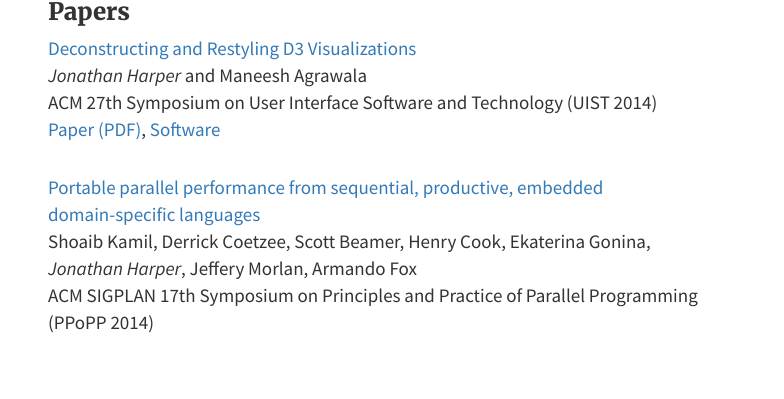
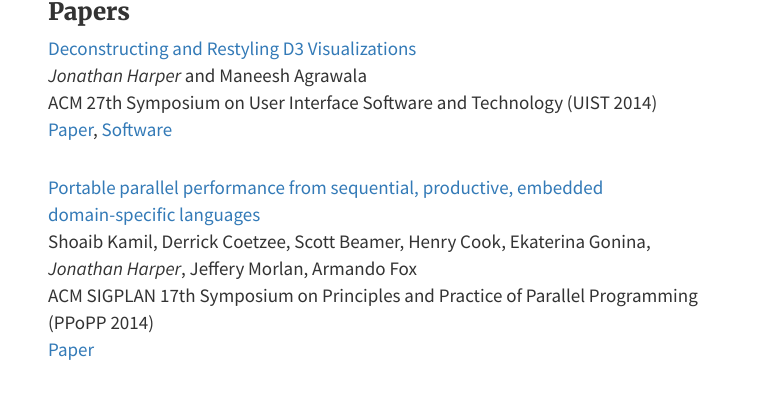
Before and after one commit to harperj/harperj.github.io, a Jekyll site: the page index.html, which Jekyll copies as it is, in a window 1280 px wide. Shown: the part 232-631 px from the top of the page, without its empty margins (247-1031 px from the left). Built offline with Jekyll 4.4.1, drawn with Linux system fonts in a browser that asks for light colours.

Commit message:
added paper link

```diff
--- a/index.html
+++ b/index.html
@@ -32,7 +32,7 @@
 				<br />
 				<em>Jonathan Harper</em> and Maneesh Agrawala <br />
 				ACM 27th Symposium on User Interface Software and Technology (UIST 2014) <br />
-				<a href="http://vis.berkeley.edu/papers/d3decon/d3decon.pdf">Paper (PDF)</a>,
+				<a href="http://vis.berkeley.edu/papers/d3decon/d3decon.pdf">Paper</a>,
 				<a href="http://ucbvislab.github.io/d3-deconstructor">Software</a>
 			</div>
 			<div class="paper">
@@ -40,6 +40,7 @@
 				<br />
 				Shoaib Kamil, Derrick Coetzee, Scott Beamer, Henry Cook, Ekaterina Gonina, <em>Jonathan&nbsp;Harper</em>, Jeffery Morlan, Armando Fox <br />
 				ACM SIGPLAN 17th Symposium on Principles and Practice of Parallel Programming (PPoPP 2014) <br />
+				<a href="http://parlab.eecs.berkeley.edu/sites/all/parlab/files/Portable%20Parallel%20Performance%20from%20Sequential,%20Productive,%20Embedded%20Domain-Specific%20Language.pdf">Paper</a>
 			</div>
 		</div>
 	</div>
```
